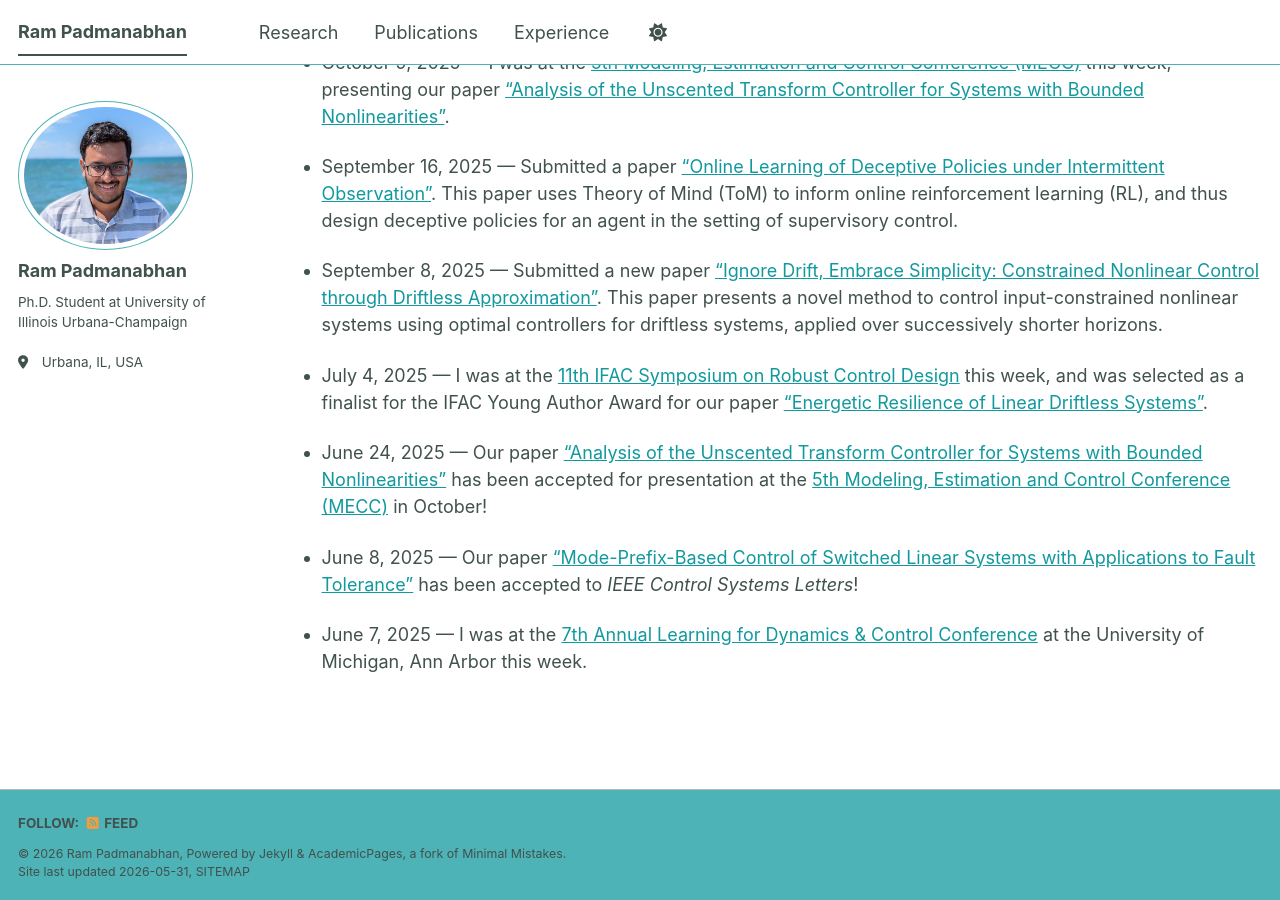
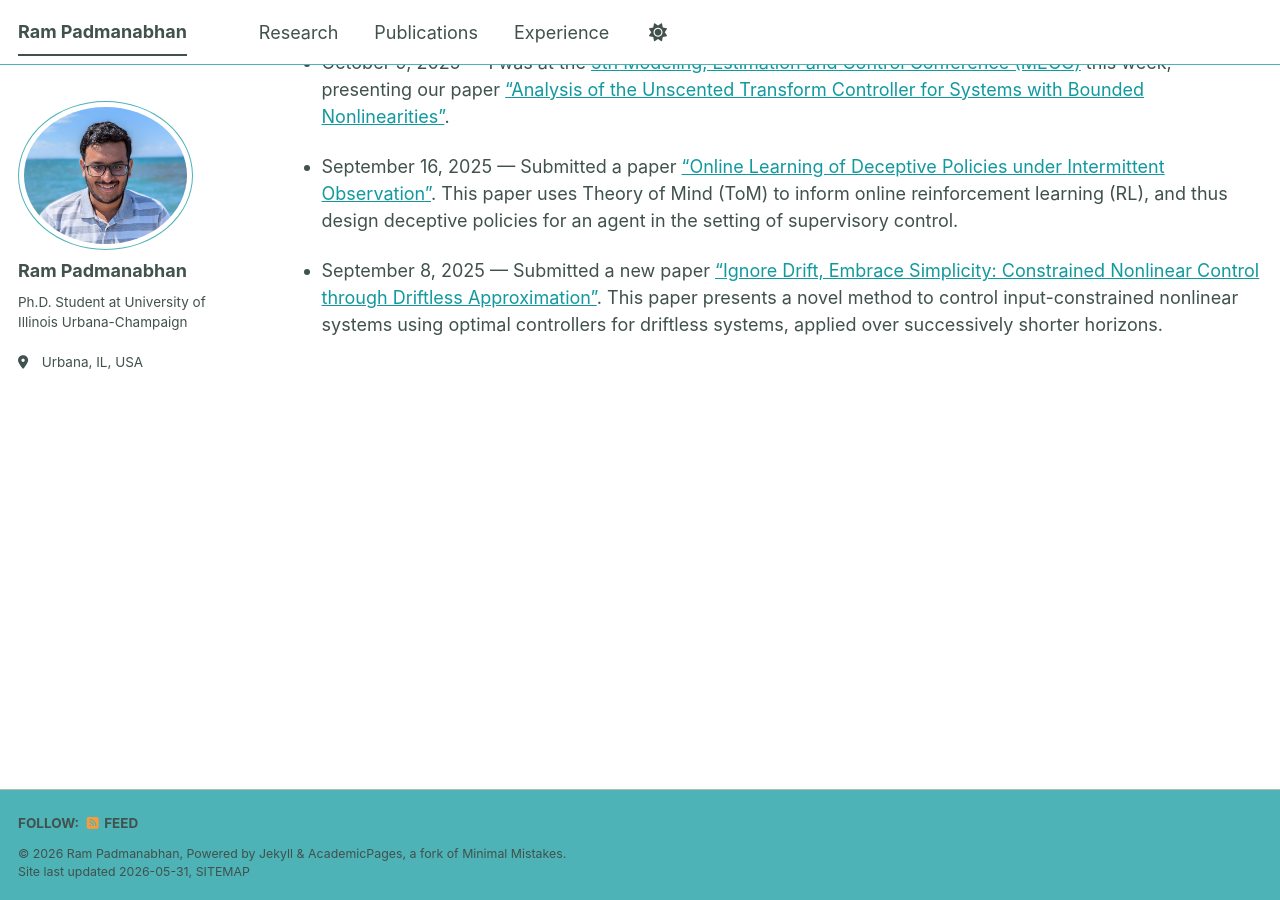
Before and after one commit to ram-p/ram-p.github.io, a Jekyll site: the page built from _pages/about.md, in a window 1280 px wide and 900 px high, scrolled down 1944 px. Built offline with Jekyll 4.4.1, drawn with Linux system fonts in a browser that asks for light colours; a script bundle is joined from its source files by our own code; library files that are not in the unit come from our copies.

Commit message:
Small updates

```diff
--- a/_pages/about.md
+++ b/_pages/about.md
@@ -64,11 +64,3 @@ News
 - September 16, 2025 — Submitted a paper ["Online Learning of Deceptive Policies under Intermittent Observation"](https://arxiv.org/abs/2509.14453). This paper uses Theory of Mind (ToM) to inform online reinforcement learning (RL), and thus design deceptive policies for an agent in the setting of supervisory control.
 
 - September 8, 2025 — Submitted a new paper ["Ignore Drift, Embrace Simplicity: Constrained Nonlinear Control through Driftless Approximation"](https://arxiv.org/abs/2509.06188). This paper presents a novel method to control input-constrained nonlinear systems using optimal controllers for driftless systems, applied over successively shorter horizons.
-
-- July 4, 2025 — I was at the [11th IFAC Symposium on Robust Control Design](https://conferences.ifac-control.org/rocond2025/) this week, and was selected as a finalist for the IFAC Young Author Award for our paper ["Energetic Resilience of Linear Driftless Systems"](https://arxiv.org/abs/2410.00323).
-
-- June 24, 2025 — Our paper ["Analysis of the Unscented Transform Controller for Systems with Bounded Nonlinearities"](https://arxiv.org/abs/2504.08579) has been accepted for presentation at the [5th Modeling, Estimation and Control Conference (MECC)](https://mecc2025.a2c2.org/) in October!
-
-- June 8, 2025 — Our paper ["Mode-Prefix-Based Control of Switched Linear Systems with Applications to Fault Tolerance"](https://arxiv.org/abs/2505.13105) has been accepted to _IEEE Control Systems Letters_!
-
-- June 7, 2025 — I was at the [7th Annual Learning for Dynamics & Control Conference](https://sites.google.com/umich.edu/l4dc2025/) at the University of Michigan, Ann Arbor this week.
```
Also changed, not shown: _pages/research.md (+1 -1 lines), 1 other file.
